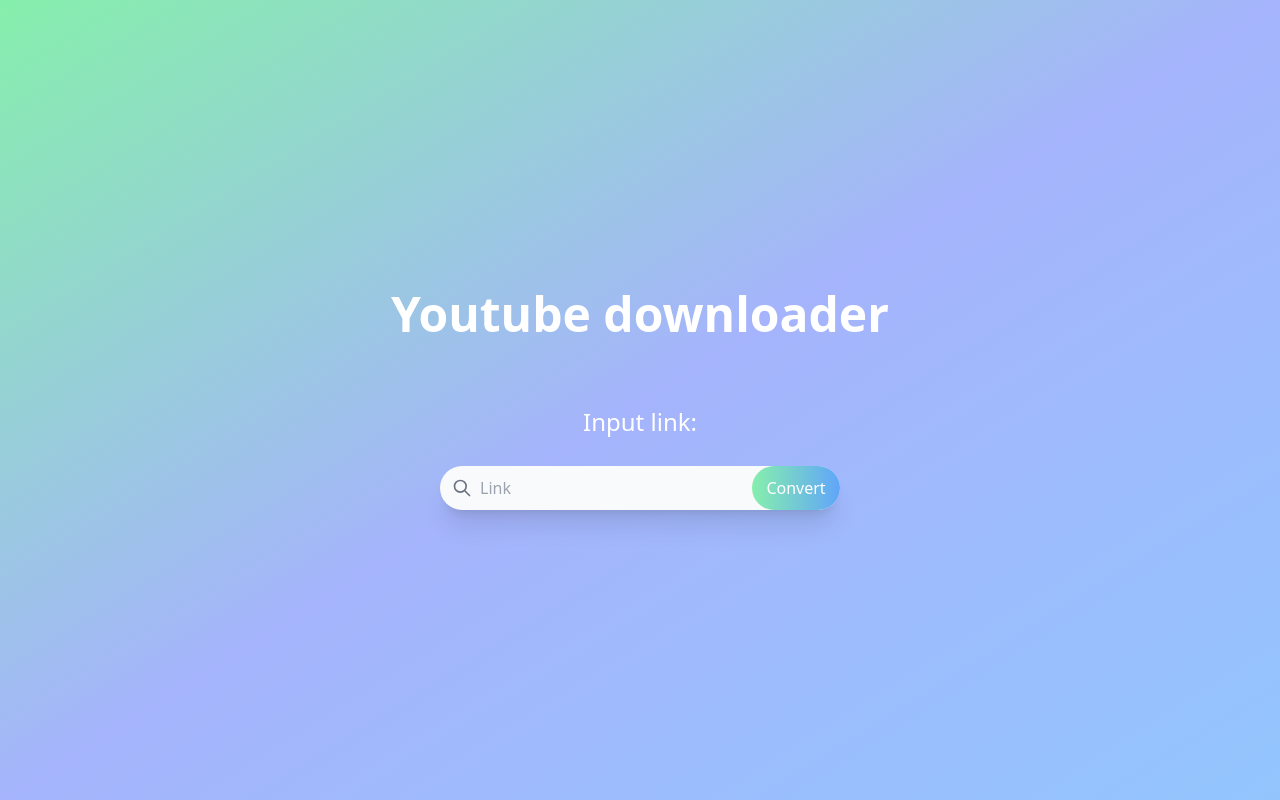
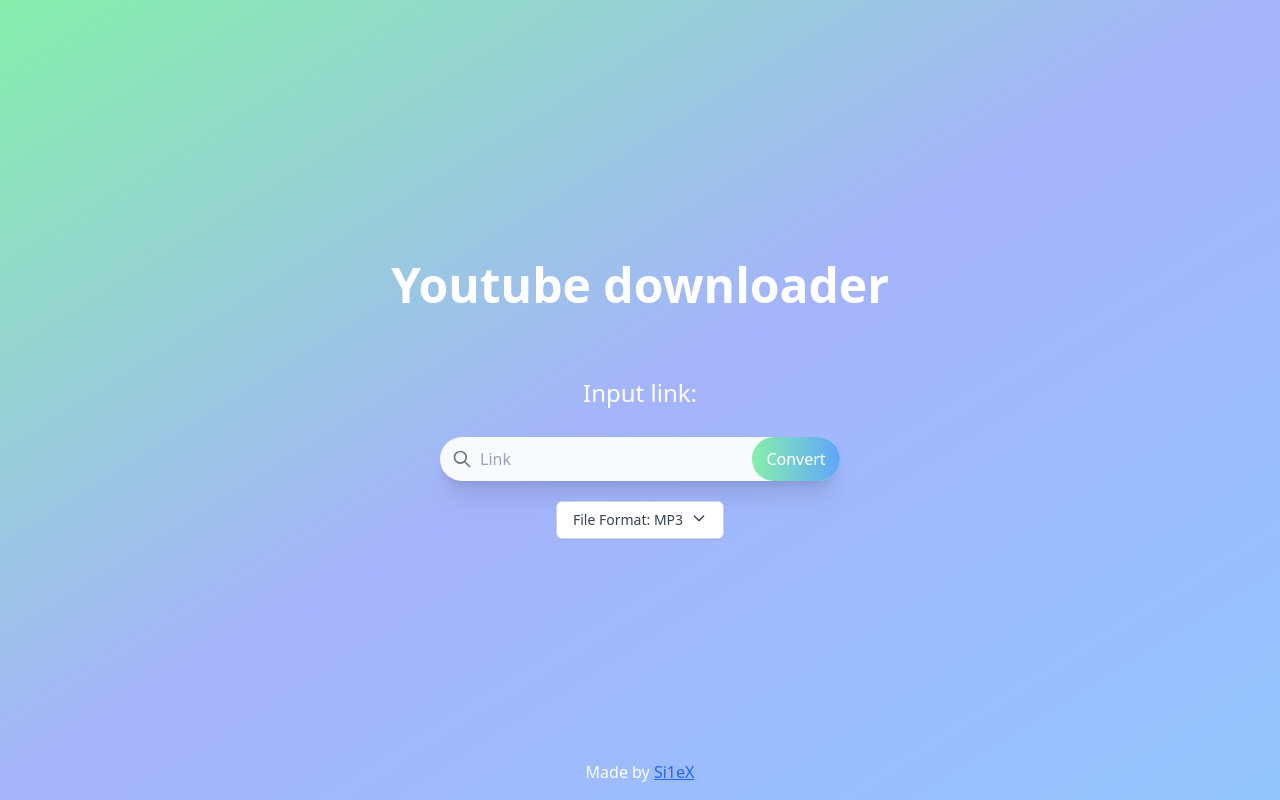
Before and after one commit to Si1ex/Youtube-downloader, a React (Create React App) app in the folder youtube-downloader/: page / in a window 1280 px wide. Built offline with nearby package versions, Linux system fonts and the light colour scheme.

Commit message:
Version 1.0

```diff
--- a/youtube-downloader/src/App.jsx
+++ b/youtube-downloader/src/App.jsx
@@ -1,15 +1,23 @@
 import React, { useState } from "react";
+import Footer from "./Footer";
 
 function App() {
   const [url, setUrl] = useState("");
+  const [format, setFormat] = useState("mp3");
+  const [formatOptionsOpen, setFormatOptionsOpen] = useState(false);
 
   const handleConvert = () => {
     console.log(`URL: ${url}`);
-    window.location.href = `http://localhost:4000/download?URL=${url}`;
+    window.location.href = `http://localhost:4000/download?URL=${url}&format=${format}`;
   };
 
   const handleInputChange = (e) => {
     setUrl(e.target.value);
+  };
+
+  const handleFormatChange = (selectedFormat) => {
+    setFormat(selectedFormat);
+    setFormatOptionsOpen(false);
   };
 
   return (
@@ -18,7 +26,7 @@
         <h1 className="text-5xl mb-10 font-bold text-white text-center">
           Youtube downloader
         </h1>
-        <p className="m-7 text-2xl font-medium text-white ">
+        <p className="m-7 text-2xl font-medium text-white">
           Input link:
         </p>
         <div className="w-full md:w-1/2 lg:w-1/3 relative flex bg-transparent items-center">
@@ -39,6 +47,7 @@
               />
             </svg>
           </div>
+
           <input
             type="text"
             name="IP"
@@ -58,6 +67,62 @@
             </button>
           </div>
         </div>
+          <div className="relative inline-block text-left mt-5">
+            <div>
+              <button
+                type="button"
+                className="dropdown-button inline-flex justify-center w-full rounded-md border border-gray-300 shadow-sm px-4 py-2 bg-white text-sm font-medium text-gray-700 hover:bg-gray-50 focus:outline-none focus:ring-2 focus:ring-offset-2 focus:ring-indigo-400"
+                id="options-menu"
+                aria-haspopup="true"
+                aria-expanded="true"
+                data-dropdown-toggle="dropdown"
+                onClick={() => setFormatOptionsOpen(!formatOptionsOpen)}
+              >
+                File Format: {format.toUpperCase()}
+                <svg
+                class="w-4 h-4 ml-2"
+                aria-hidden="true"
+                fill="none"
+                stroke="currentColor"
+                viewBox="0 0 24 24"
+                xmlns="http://www.w3.org/2000/svg">
+                  <path stroke-linecap="round" stroke-linejoin="round" stroke-width="2" d="M19 9l-7 7-7-7">
+                  </path>
+                </svg>
+              </button>
+            </div>
+            {formatOptionsOpen && (
+              <div
+                className="dropdown-menu origin-top-right absolute right-0 mt-2 w-full rounded-md shadow-lg bg-white ring-1 ring-black ring-opacity-5 divide-y divide-gray-100"
+                role="menu"
+                aria-orientation="vertical"
+                aria-labelledby="options-menu"
+              >
+                <button
+                  onClick={() => handleFormatChange("mp3")}
+                  className={`${
+                    format === "mp3" ? "text-gray-900" : "text-gray-700"
+                  } group flex items-center px-4 py-2 text-sm`}
+                  role="menuitem"
+                >
+                  MP3
+                </button>
+                <button
+                  onClick={() => handleFormatChange("mp4")}
+                  className={`${
+                    format === "mp4" ? "text-gray-900" : "text-gray-700"
+                  } group flex items-center px-4 py-2 text-sm`}
+                  role="menuitem"
+                >
+                  MP4
+                </button>
+              </div>
+            )}
+          </div>
+
+
+
+        <Footer />
       </div>
     </form>
   );
--- /dev/null
+++ b/youtube-downloader/src/Footer.jsx
@@ -0,0 +1,23 @@
+import React from 'react';
+
+const Footer = () => {
+  return (
+    <footer className="fixed bottom-0 left-0 right-0 py-4 bg-transparent">
+      <div className="container mx-auto text-center">
+        <p className="text-white">
+          Made by{' '}
+          <a
+            href="https://github.com/Si1ex"
+            target="_blank"
+            rel="noopener noreferrer"
+            className="text-blue-600 hover:text-blue-800 underline"
+          >
+            Si1eX
+          </a>
+        </p>
+      </div>
+    </footer>
+  );
+};
+
+export default Footer;
```
Also changed, not shown: 1 other file (tests, documents, lock files or other folders).
